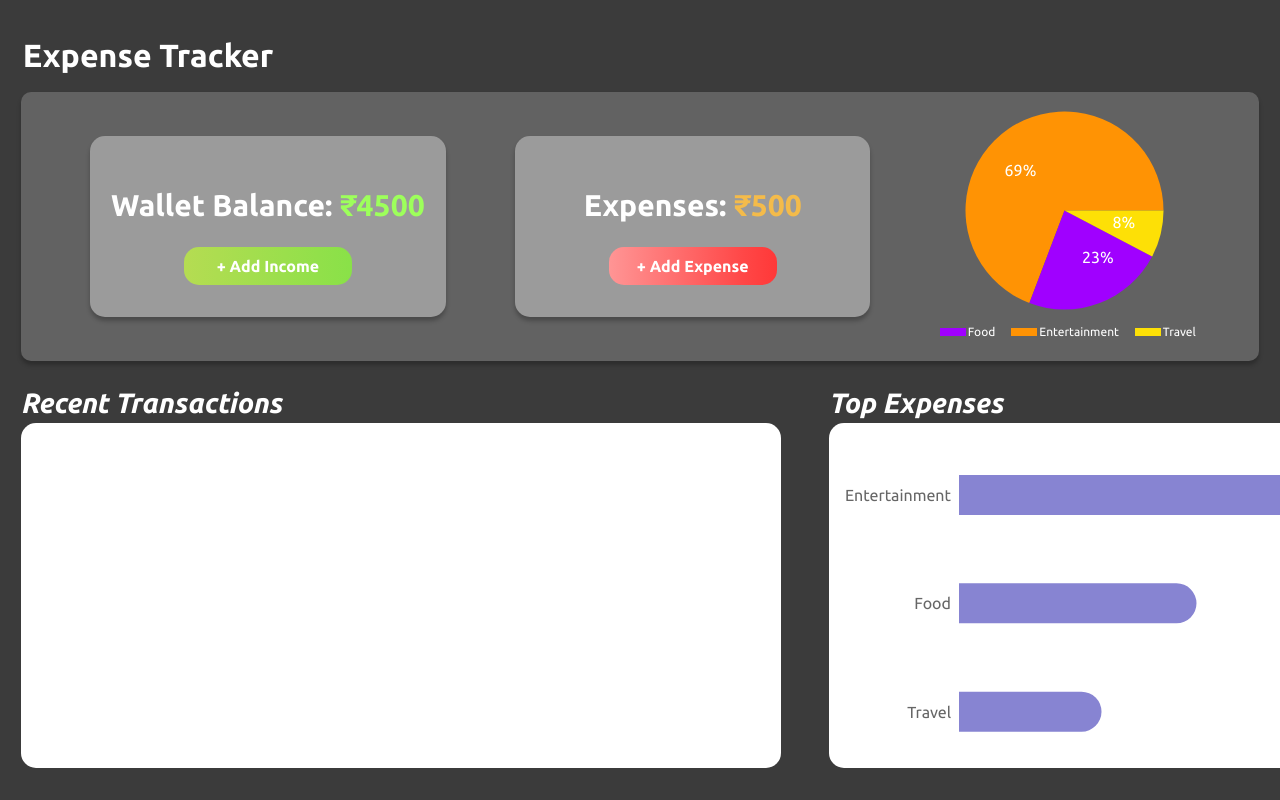
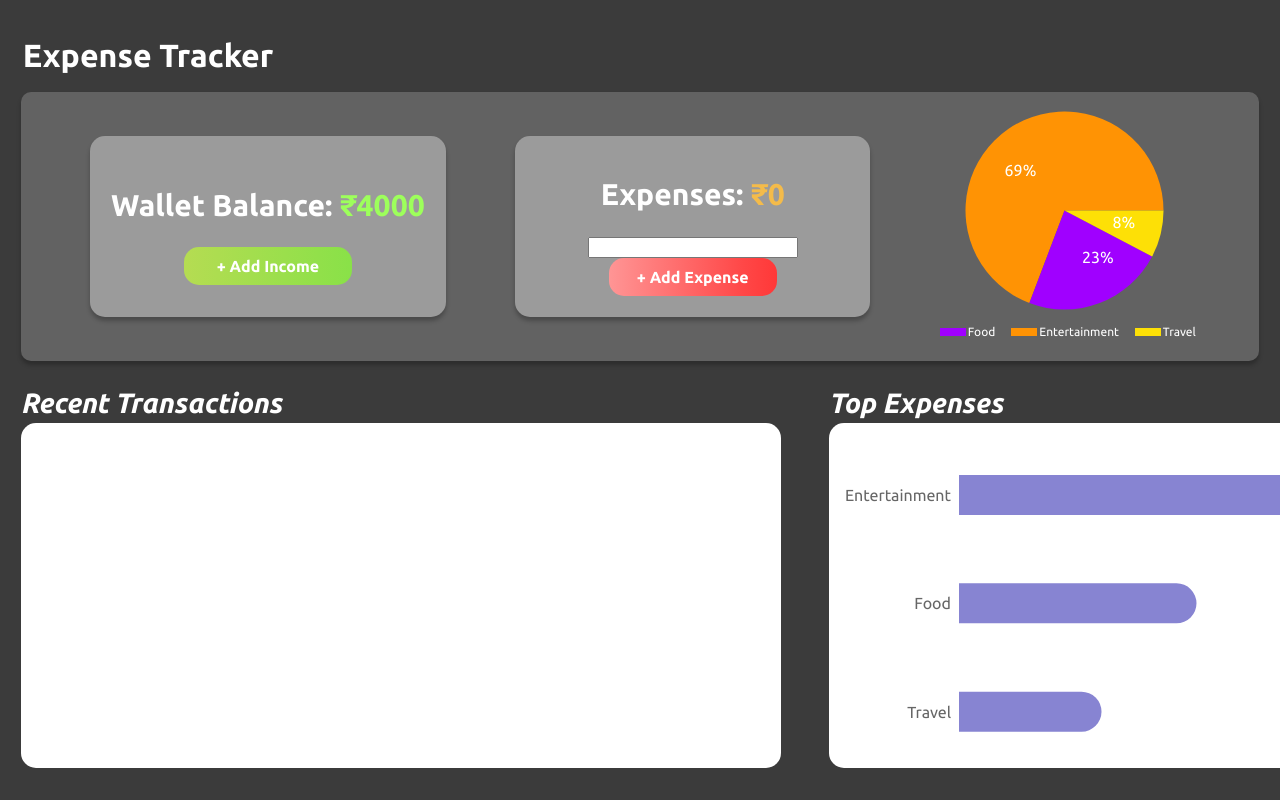
Before and after one commit to erayushs/Expense-Tracker, a React (Create React App) app: page / in a window 1280 px wide. Shown: the top 800 px of the page. Built offline with nearby package versions, Linux system fonts and the light colour scheme.

Commit message:
demo wallet functionality

```diff
--- a/src/App.js
+++ b/src/App.js
@@ -3,15 +3,28 @@ import BarC from "./components/BarC";
 import Expense from "./components/Expense/Expense";
 import PieC from "./components/PieC";
 import Wallet from "./components/Wallet/Wallet";
+import { useState } from "react";
 
 const App = () => {
+  const [balance, setBalance] = useState(4000);
+  const [expense, SetExpense] = useState(0);
+
+  const handleAddExpense = (expenseAmount) => {
+    if (expenseAmount <= balance) {
+      setBalance(balance - expenseAmount);
+      SetExpense(expense + expenseAmount);
+    } else {
+      alert("Insufficient balance in wallet");
+    }
+  };
+
   return (
     <div className="App">
       {/* TOP DIV COMPLETE */}
       <h1>Expense Tracker</h1>
       <div className="topDiv">
-        <Wallet />
-        <Expense />
+        <Wallet balance={balance} />
+        <Expense expense={expense} onAddExpense={handleAddExpense} />
         <div className="pieBox">
           <PieC />
           {/* PIE CATEGORY COLOR BOXES */}
--- a/src/components/Expense/Expense.css
+++ b/src/components/Expense/Expense.css
@@ -27,6 +27,10 @@
   background: linear-gradient(90deg, #ff9595 0%, #ff4747 80%, #ff3838 100%);
 }
 
+.addExpense:hover {
+  cursor: pointer;
+}
+
 .expenseAmount {
   font-weight: 700px;
   color: #f4bb4a;
--- a/src/components/Expense/Expense.jsx
+++ b/src/components/Expense/Expense.jsx
@@ -1,12 +1,27 @@
 import "./Expense.css";
+import { useState } from "react";
 
-const Expense = () => {
+const Expense = ({ expense, onAddExpense }) => {
+  const [expenseAmount, setExpenseAmount] = useState("");
+
+  const handleExpense = () => {
+    onAddExpense(expenseAmount);
+    setExpenseAmount("");
+  };
+
   return (
     <div className="expensesDiv">
       <h2 className="expenseh1">
-        Expenses: <span className="expenseAmount">₹{500}</span>
+        Expenses: <span className="expenseAmount">₹{expense}</span>
       </h2>
-      <button className="addExpense">+ Add Expense</button>
+      <input
+        type="text"
+        value={expenseAmount}
+        onChange={(e) => setExpenseAmount(parseInt(e.target.value))}
+      />
+      <button onClick={handleExpense} className="addExpense">
+        + Add Expense
+      </button>
     </div>
   );
 };
--- a/src/components/Wallet/Wallet.css
+++ b/src/components/Wallet/Wallet.css
@@ -28,6 +28,10 @@
   background: linear-gradient(90deg, #b5dc52 0%, #89e148 100%);
 }
 
+.addIncome:hover {
+  cursor: pointer;
+}
+
 .walletAmount {
   color: #9dff5b;
 }
--- a/src/components/Wallet/Wallet.jsx
+++ b/src/components/Wallet/Wallet.jsx
@@ -1,10 +1,12 @@
+import { useState } from "react";
 import "./Wallet.css";
+import Expense from "../Expense/Expense";
 
-const Wallet = () => {
+const Wallet = ({ balance }) => {
   return (
     <div className="walletDiv">
       <h2 className="walleth1">
-        Wallet Balance: <span className="walletAmount">₹{4500}</span>
+        Wallet Balance: <span className="walletAmount">₹{balance}</span>
       </h2>
       <button className="addIncome">+ Add Income</button>
     </div>
```
